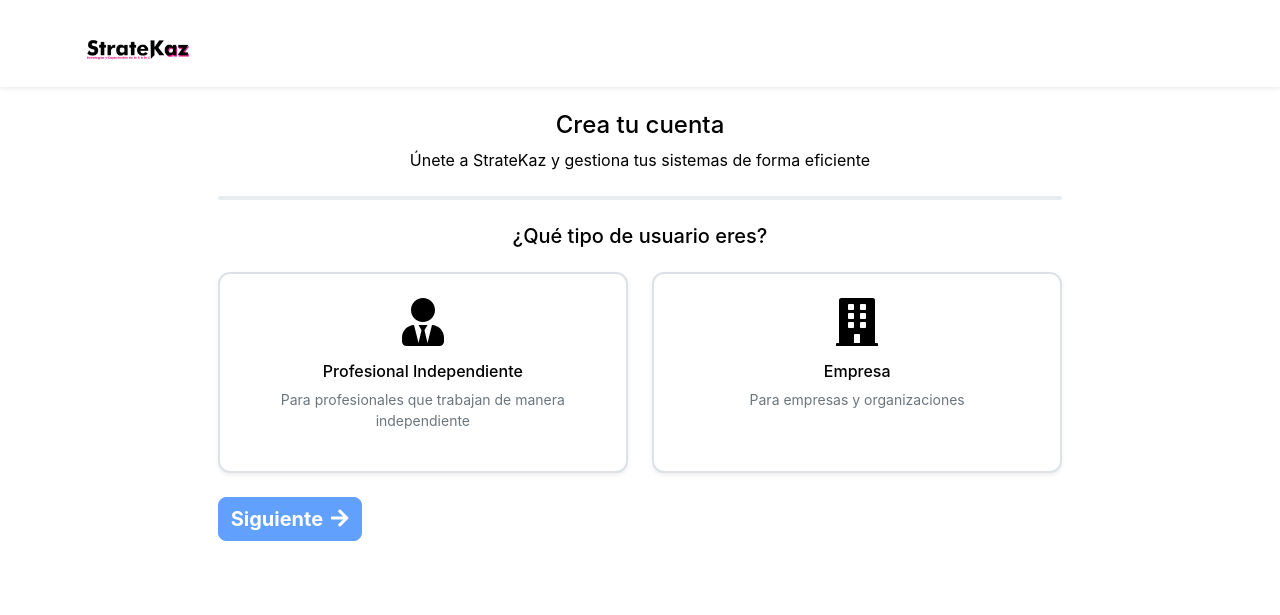
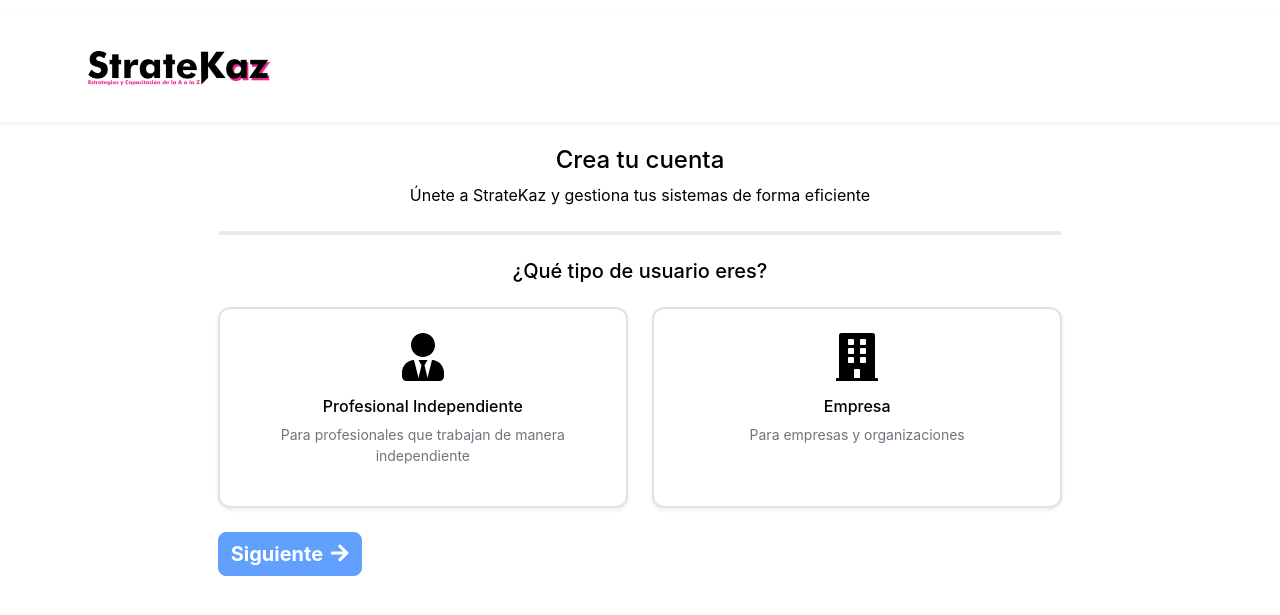
Before and after one commit to Kmylosky83/AppWebStratekaz, a Flask app: template app/templates/auth/registro.html in a window 1280 px wide. Shown: the top 615 px of the page. Run offline with Flask 2, Linux system fonts and the light colour scheme; the template is opened without the code that fills it, so the values that code supplies are empty; some libraries are stand-ins or nearby versions.

Commit message:
trabajando en el logo

```diff
--- a/app/templates/base.html
+++ b/app/templates/base.html
@@ -76,24 +76,39 @@
             position: sticky;
             top: 0;
             z-index: 1000;
+            display: flex;
+            align-items: center;
+            justify-content: space-between;
+            padding: 0 var(--spacing-md);
+            min-height: 45px; /* Define una altura mínima para el encabezado */
+            /* También puedes usar 'height: 60px;' si quieres una altura fija */
         }
 
         .header-logo {
             display: block;
+            max-width: 200px; /* O el ancho máximo que desees */
         }
 
         .responsive-logo {
             height: auto;
             width: auto;
-            max-height: 40px;
+            max-height: 50px; /* Controla la altura máxima del logo */
             transition: max-height 0.3s ease;
+            display: block;
         }
 
-        /* Media queries para ajustar tamaños en diferentes dispositivos */
         @media (min-width: 768px) {
             .responsive-logo {
-                max-height: 45px;
+                max-height: 80px;
             }
+        }
+
+        .nav-buttons {
+            /* Mantén los estilos existentes para los botones */
+        }
+
+        .navbar-toggler {
+            /* Mantén los estilos existentes para el botón del menú móvil */
         }
 
         @media (max-width: 767px) {
```
